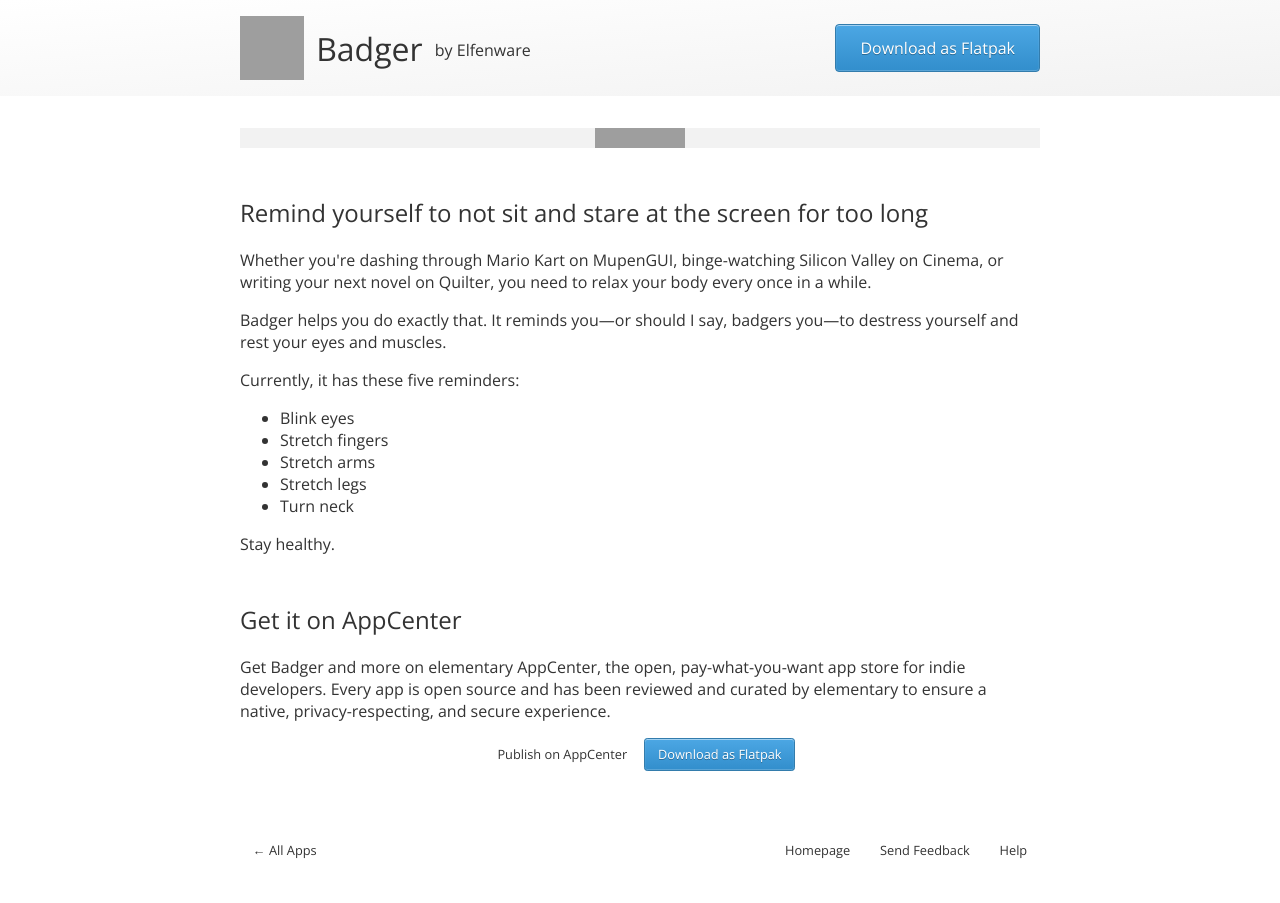
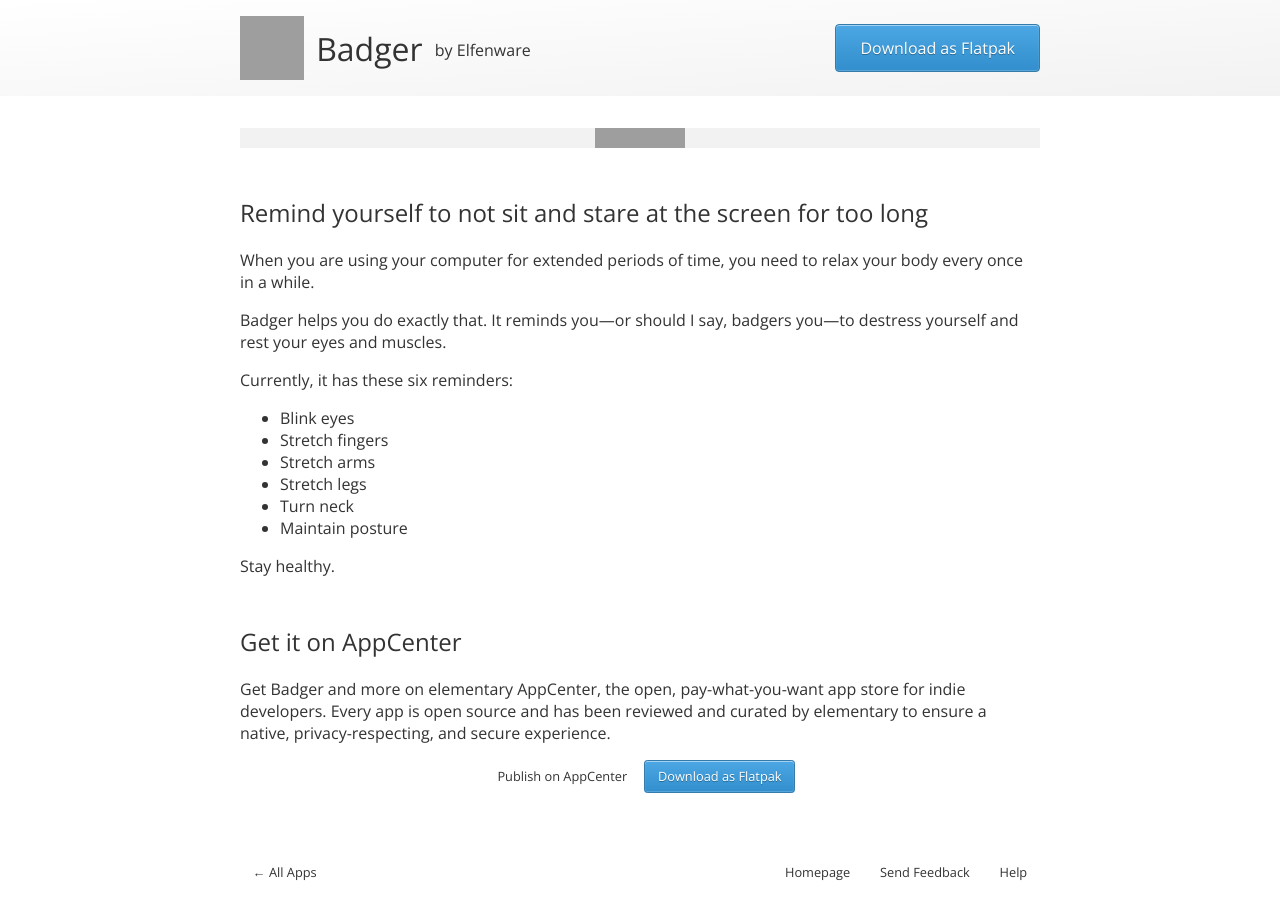
Before and after one commit to elementary/appcenter-web, a Jekyll site: the page built from _apps/com.github.elfenware.badger.md, in a window 1280 px wide. Built offline with Jekyll 4.4.1, drawn with Linux system fonts in a browser that asks for light colours; nearby versions of some CDN libraries; grey boxes are pictures that could not be loaded.

Commit message:
Automatic update of data

```diff
--- a/_apps/com.github.elfenware.badger.md
+++ b/_apps/com.github.elfenware.badger.md
@@ -21,14 +21,15 @@ releases:
 redirect_from: /com.github.elfenware.badger.desktop/
 ---
 
-<p>Whether you're dashing through Mario Kart on MupenGUI, binge-watching Silicon Valley on Cinema, or writing your next novel on Quilter, you need to relax your body every once in a while.</p>
+<p>When you are using your computer for extended periods of time, you need to relax your body every once in a while.</p>
 <p>Badger helps you do exactly that. It reminds you—or should I say, badgers you—to destress yourself and rest your eyes and muscles.</p>
-<p>Currently, it has these five reminders:</p>
+<p>Currently, it has these six reminders:</p>
 <ul>
 <li>Blink eyes</li>
 <li>Stretch fingers</li>
 <li>Stretch arms</li>
 <li>Stretch legs</li>
 <li>Turn neck</li>
+<li>Maintain posture</li>
 </ul>
 <p>Stay healthy.</p>
```
